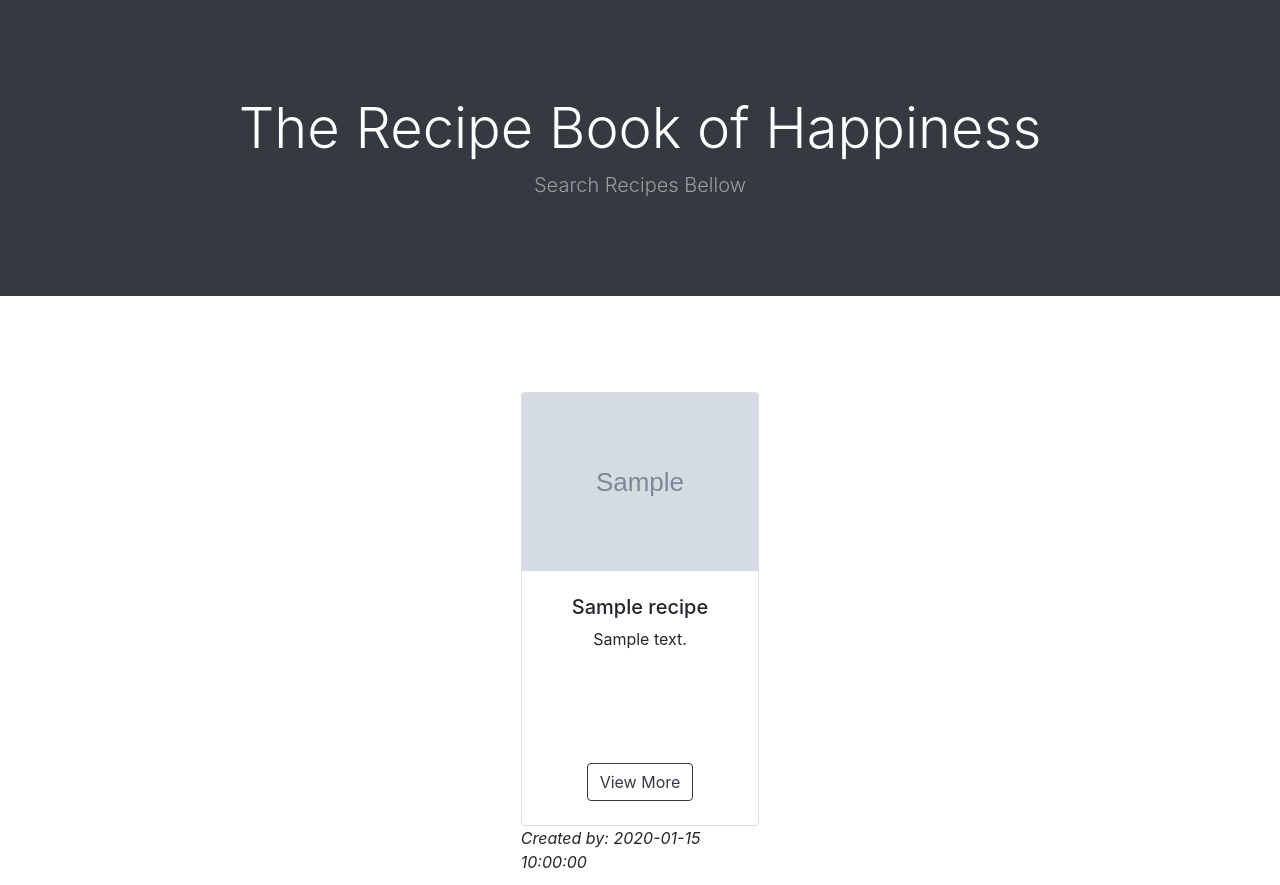
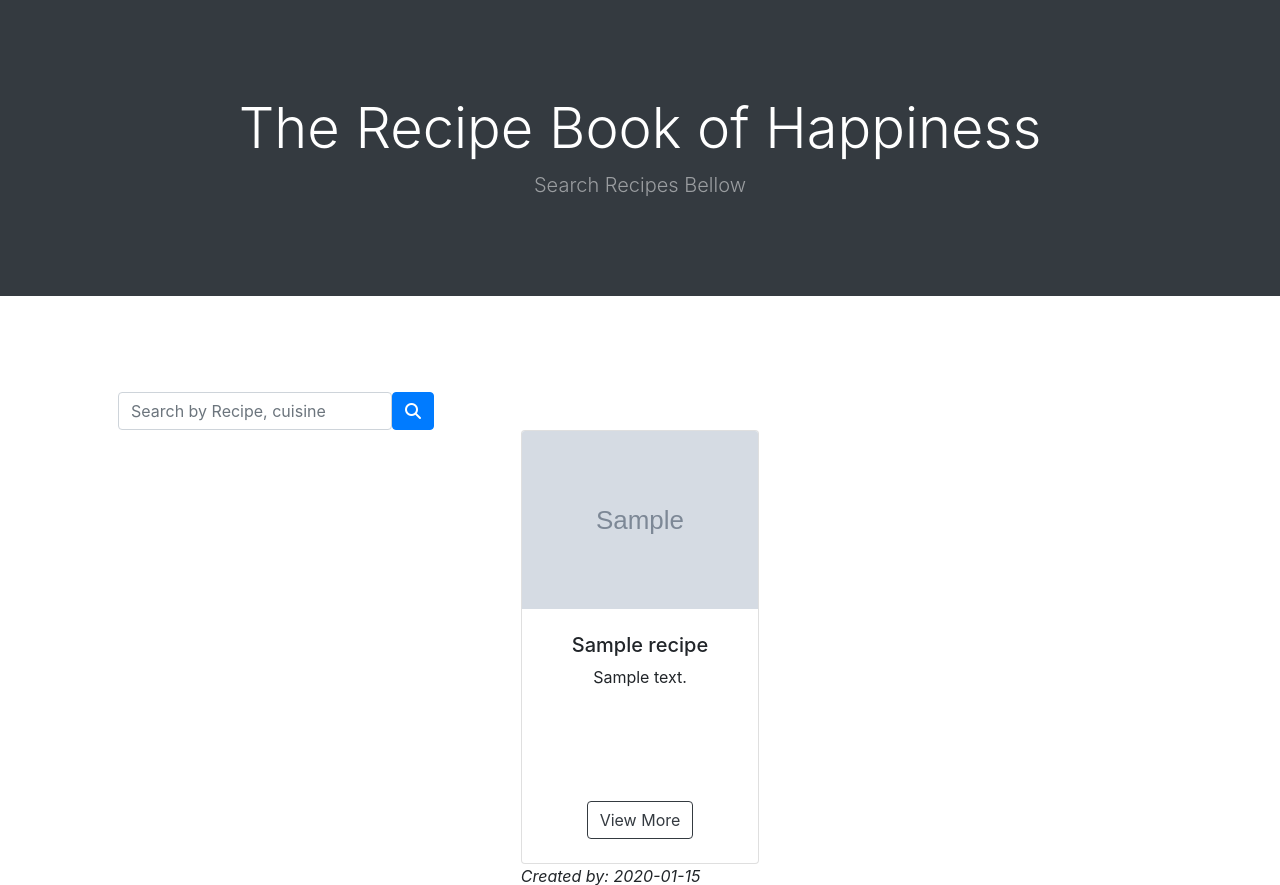
Before and after one commit to Code-Institute-Submissions/Frangelicomk-cookbook-project_SepResub, a Flask app: page / in a window 1280 px wide. Shown: the part 57-942 px from the top of the page. Run offline with Flask 2, Linux system fonts and the light colour scheme; grey boxes marked "Sample" are stand-in pictures; a database or web service that is not in the repository returns one stand-in record (values such as "Sample title"); some libraries are stand-ins or nearby versions.

Commit message:
added capitalize() on user name prompts

```diff
--- a/templates/add_recipe.html
+++ b/templates/add_recipe.html
@@ -5,7 +5,7 @@
   <div class="container px-4 px-lg-5 my-5">
       <div class="text-center text-white">
           <h1 class="display-4 fw-bolder">The Recipe Book of Happiness</h1>
-          <p class="lead fw-normal text-white-50 mb-0"> {{ session['user'] }}, Here you may add your recipes :)</p>
+          <p class="lead fw-normal text-white-50 mb-0"> {{ session['user'].capitalize() }}, Here you may add your recipes :)</p>
       </div>
   </div>
 </header>
--- a/templates/favorites.html
+++ b/templates/favorites.html
@@ -7,7 +7,7 @@
             <h1 class="display-4 fw-bolder">The Recipe Book of Happiness</h1>
             {% block subs %}
             {% if session.get("user") %}
-            <p class="lead fw-normal text-white-50 mb-0">Welcome to your cookbook {{ username }} !!!</p>
+            <p class="lead fw-normal text-white-50 mb-0">Welcome to your cookbook {{ username.capitalize() }} !!!</p>
             {% else %}
             <p class="lead fw-normal text-white-50 mb-0">Search Recipes Bellow</p>
             {% endif %}
--- a/templates/index.html
+++ b/templates/index.html
@@ -7,17 +7,26 @@
                     <h1 class="display-4 fw-bolder">The Recipe Book of Happiness</h1>
                     {% block subindex %}
                     {% if session.get("user") %}
-            <p class="lead fw-normal text-white-50 mb-0">{{ session["user"] }}, here you can view all the recipes</p>
+                    <p class="lead fw-normal text-white-50 mb-0">{{ session["user"].capitalize() }}, here you can view all the recipes</p>
                     {% else %}
                     <p class="lead fw-normal text-white-50 mb-0">Search Recipes Bellow</p>
                     {% endif %}
                     {% endblock subindex %}
                 </div>
-    </div>
             </header>
     <section class="py-5">
         <div class="container px-4 px-lg-5 mt-5">
-
+            <form action="POST" action="{{ url_for('search') }}">
+                <div class="input-group">
+                        <div class="form-outline">
+                        <input type="text" id="query" class="form-control" name="query" placeholder="Search by Recipe, cuisine" required/>
+                        </div>
+                        <button id="search-button" type="submit" class="btn btn-primary">
+                        <i class="fas fa-search"></i>
+                        </button>
+                    </div>
+            </form>
+        {% if recipes|length > 0 %}
         <div class="row gx-4 gx-lg-5 row-cols-2 row-cols-md-3 row-cols-xl-4 justify-content-center">
         {%for i in recipes%}
             <div class="col mb-5">
@@ -51,6 +60,9 @@
                 </div>
         {%endfor%}
         </div>
+        {% else %}
+            <h3>NO RESULTS</h3>
+        {% endif %}
     </div>
 </section>
 {% endblock %}
```
Lines whose indentation alone changed are shown as unchanged.
